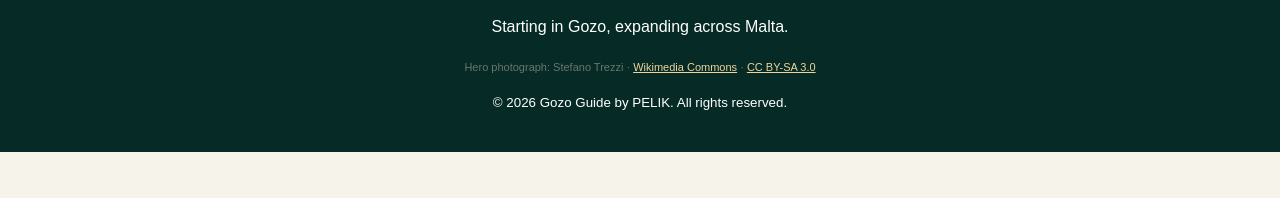
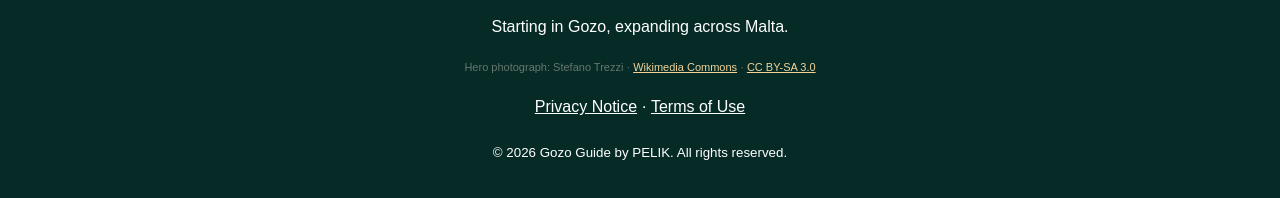
Before and after one commit to nikolastankovic991-eng/Pelik-guied, a plain HTML site: page index.html in a window 1280 px wide. Shown: the part 2936-3134 px from the top of the page. Before the commit the page ends 3088 px from the top, so only its background shows below. Drawn offline with Linux system fonts and the light colour scheme.

Commit message:
Link privacy notice and terms; add privacy acknowledgement

```diff
--- a/index.html
+++ b/index.html
@@ -470,7 +470,7 @@ footer{padding-bottom:35px}
   <p>Starting in Gozo, expanding across Malta.</p>
   <p class="photo-credit">Hero photograph: Stefano Trezzi · <a href="https://commons.wikimedia.org/wiki/File:GozoRamla.jpg" target="_blank" rel="noopener noreferrer">Wikimedia Commons</a> · <a href="https://creativecommons.org/licenses/by-sa/3.0/" target="_blank" rel="noopener noreferrer">CC BY-SA 3.0</a></p>
 
-  <small>© 2026 Gozo Guide by PELIK. All rights reserved.</small>
+  <p><a href="privacy.html" style="color:inherit">Privacy Notice</a> · <a href="terms.html" style="color:inherit">Terms of Use</a></p><small>© 2026 Gozo Guide by PELIK. All rights reserved.</small>
 
 </footer>
 <nav class="mobile-nav" aria-label="Quick navigation"><a href="#home"><span>⌂</span>Home</a><a href="#categories"><span>⌕</span>Explore</a><a href="businesses.html"><span>♡</span>Businesses</a><a href="#register"><span>＋</span>List yours</a></nav>
```
